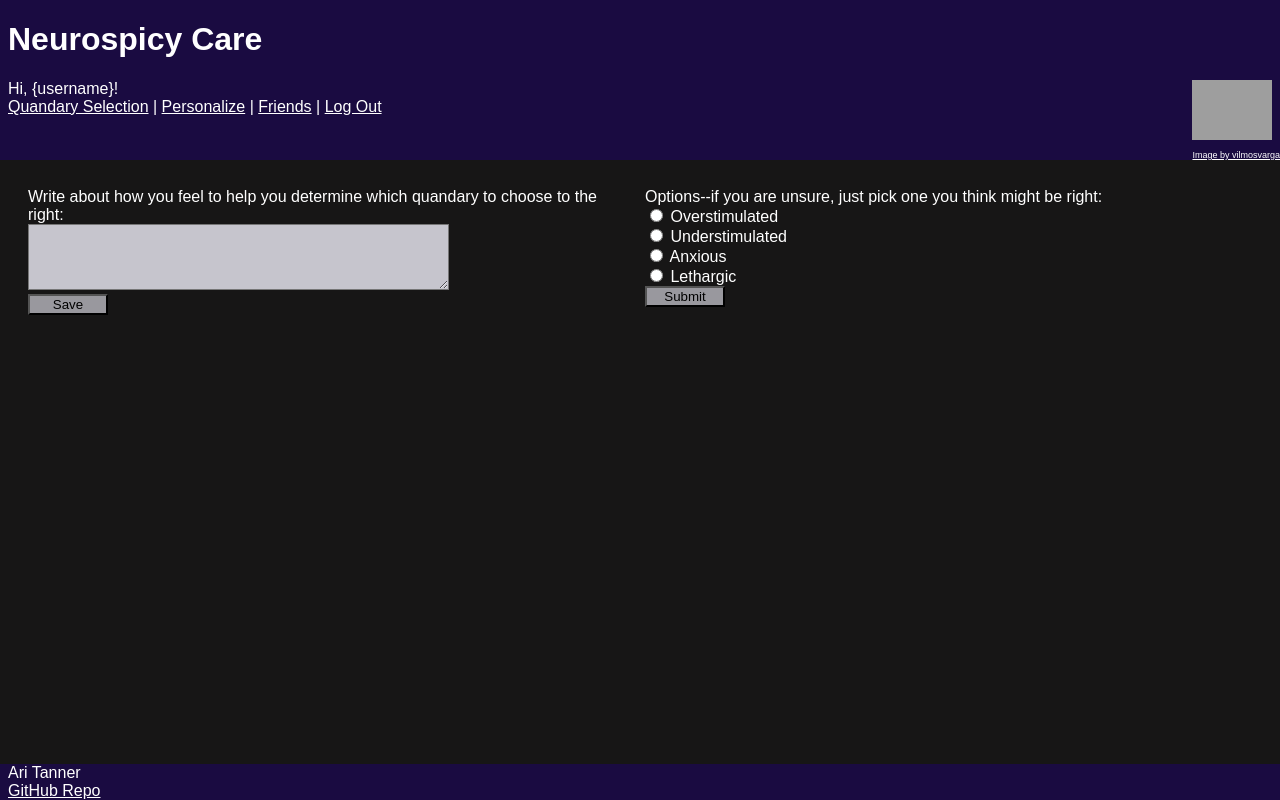
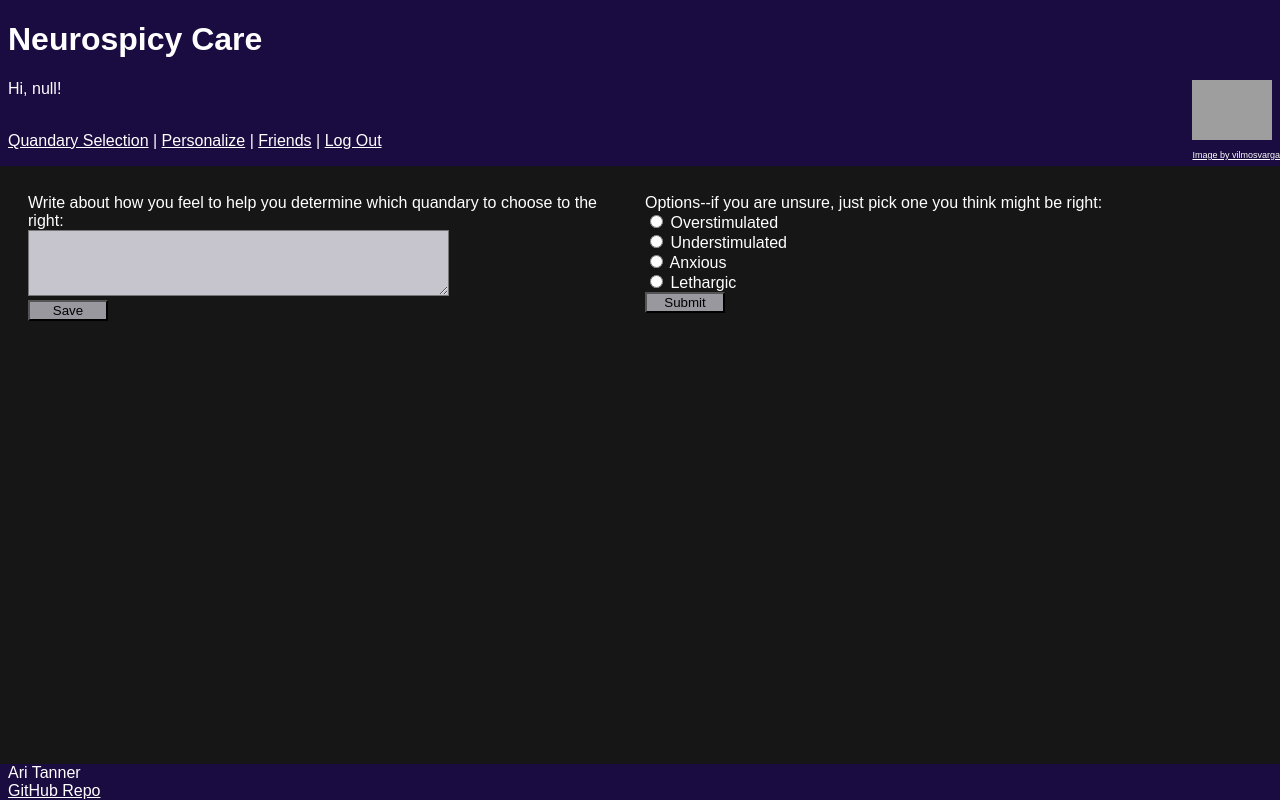
Before and after one commit to AmazingAnt8/startup, a plain HTML site: page quandary_selection.html in a window 1280 px wide. Drawn offline with Linux system fonts and the light colour scheme; grey boxes are pictures that could not be loaded.

Commit message:
username display

```diff
--- a/index.js
+++ b/index.js
@@ -1,15 +1,12 @@
 function loginFunc () {
     console.log(localStorage.getItem("username"));
-    if (document.getElementById("username").value === localStorage.getItem("username")) {
+    if (document.getElementById("username").value === localStorage.getItem("username") && document.getElementById("password").value === localStorage.getItem("password")) {
         window.location.href = "quandary_selection.html";
     }
     else {
         alert("Must enter valid username and password");
     }
 }
-
-
-
 
 function newUser () {
     const username = document.querySelector("#username");
--- a/quandary_selection.html
+++ b/quandary_selection.html
@@ -18,7 +18,10 @@
                     Image by vilmosvarga</a>
             </div>
             <p>
-                Hi, {username}!
+                <p id="usernameDisplay"></p>
+                <script>
+                    document.getElementById("usernameDisplay").innerHTML = "Hi, " + localStorage.getItem("username") + "!";
+                </script>
                 <br />
                 <a href="quandary_selection.html">Quandary Selection</a>  |
                 <a href="personalize.html">Personalize</a>  |
```
Also changed, not shown: README.md.
